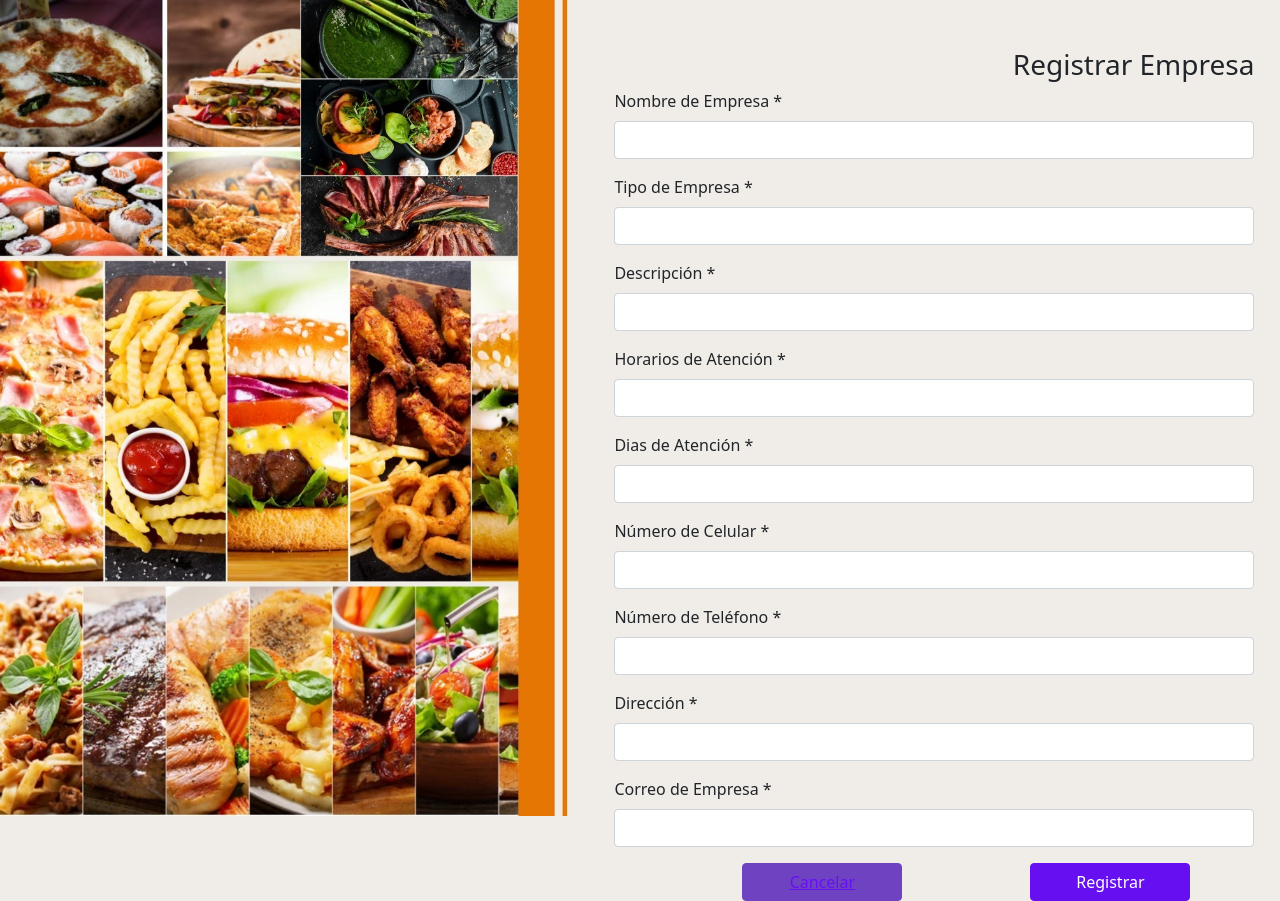
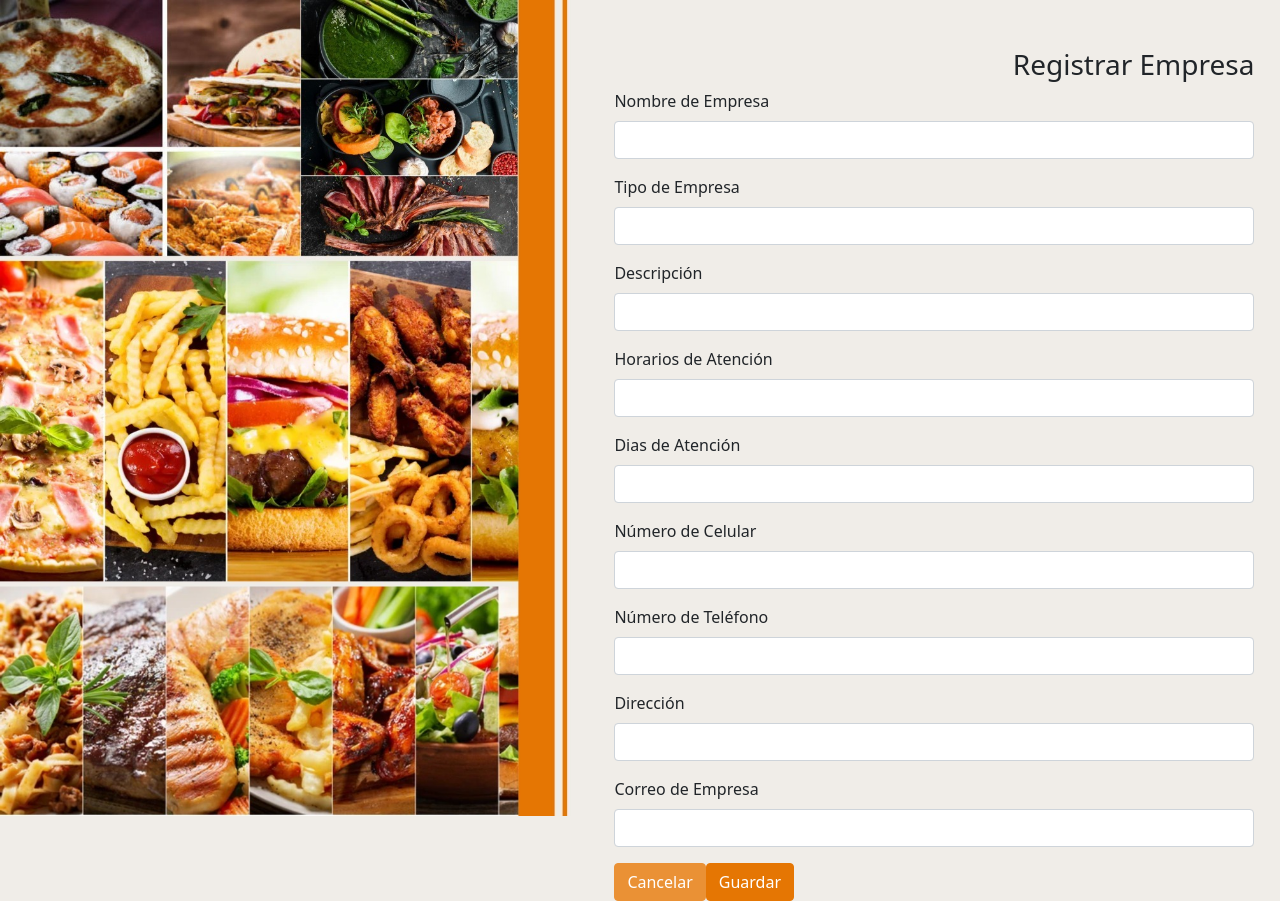
Before and after one commit to melrodriguez1133/FOOD-OFFER-Frontend, a React (Create React App) app: page /create in a window 1280 px wide. Built offline with nearby package versions, Linux system fonts and the light colour scheme; the HTML template or start-up script is replaced by a standard one.

Commit message:
"Colores"

```diff
--- a/src/App.js
+++ b/src/App.js
@@ -19,5 +19,4 @@ function App() {
     </div>
   );
 }
-//<button className='btn btn-primary'>Crear</button>
 export default App;
--- a/src/componentes/CreateRegistrarEmpresa.css
+++ b/src/componentes/CreateRegistrarEmpresa.css
@@ -2,7 +2,7 @@ body{
     background-color: #F0EDE8;
 }
 img {
-    height: 45%;
+    height: auto;
     width: 45%;
 }
 
@@ -17,8 +17,10 @@ img {
     /*margin-bottom: -500px;*/
     margin-left: 48%;
 }
-button{
-    margin-left: 20%;
-    width: 25%;
-    color:#F0EDE8
+#button{
+    direction: rtl;
+    margin-left: 50%;
 }
+h3 {
+    direction: rtl;
+}
--- a/src/componentes/CreateRegistrarEmpresa.js
+++ b/src/componentes/CreateRegistrarEmpresa.js
@@ -43,10 +43,8 @@ const CreateProduct = () => {
             <h3>Registrar Empresa</h3>
             <form onSubmit={store}>
             <div className='mb-3'>
-
-                    <label className='form-label'>Nombre de Empresa *</label>
+                    <label className='form-label'>Nombre de Empresa</label>
                     <input
-                        required
                         value={nombreEmpresa}
                         onChange={ (e)=> setnombreEmpresa(e.target.value)}
                         type='text'
@@ -54,9 +52,8 @@ const CreateProduct = () => {
                     />
                 </div>
                 <div className='mb-3'>
-                    <label className='form-label'>Tipo de Empresa *</label>
+                    <label className='form-label'>Tipo de Empresa</label>
                     <input
-                    required
                         value={tipoNegocioE}
                         onChange={ (e)=> settipoNegocioE(e.target.value)}
                         type='text'
@@ -64,9 +61,8 @@ const CreateProduct = () => {
                     />
                 </div>
                 <div className='mb-3'>
-                    <label className='form-label'>Descripción *</label>
+                    <label className='form-label'>Descripción</label>
                     <input
-                    required
                         value={descripcion}
                         onChange={ (e)=> setdescripcion(e.target.value)}
                         type='text'
@@ -74,9 +70,8 @@ const CreateProduct = () => {
                     />
                 </div>
                 <div className='mb-3'>
-                    <label className='form-label'>Horarios de Atención *</label>
+                    <label className='form-label'>Horarios de Atención</label>
                     <input
-                    required
                         value={horariosAtencion}
                         onChange={ (e)=> sethorariosAtencion(e.target.value)}
                         type='text'
@@ -84,9 +79,8 @@ const CreateProduct = () => {
                     />
                 </div>
                 <div className='mb-3'>
-                    <label className='form-label'>Dias de Atención *</label>
+                    <label className='form-label'>Dias de Atención</label>
                     <input
-                    required
                         value={diasAtencion}
                         onChange={ (e)=> setdiasAtencion(e.target.value)}
                         type='text'
@@ -94,9 +88,8 @@ const CreateProduct = () => {
                     />
                 </div>
                 <div className='mb-3'>
-                    <label className='form-label'>Número de Celular *</label>
+                    <label className='form-label'>Número de Celular</label>
                     <input
-                    required
                         value={numeroCelular}
                         onChange={ (e)=> setnumeroCelular(e.target.value)}
                         type='number'
@@ -104,9 +97,8 @@ const CreateProduct = () => {
                     />
                 </div>
                 <div className='mb-3'>
-                    <label className='form-label'>Número de Teléfono *</label>
+                    <label className='form-label'>Número de Teléfono</label>
                     <input
-                    required
                         value={numeroTelefono}
                         onChange={ (e)=> setnumeroTelefono(e.target.value)}
                         type='number'
@@ -114,9 +106,8 @@ const CreateProduct = () => {
                     />
                 </div>
                 <div className='mb-3'>
-                    <label className='form-label'>Dirección *</label>
+                    <label className='form-label'>Dirección</label>
                     <input
-                    required
                         value={direccion}
                         onChange={ (e)=> setdireccion(e.target.value)}
                         type='text'
@@ -124,26 +115,16 @@ const CreateProduct = () => {
                     />
                 </div>
                 <div className='mb-3'>
-                    <label className='form-label'>Correo de Empresa *</label>
+                    <label className='form-label'>Correo de Empresa</label>
                     <input
-                    required
                         value={correoEmpresa}
                         onChange={ (e)=> setcorreoEmpresa(e.target.value)}
                         type='email'
                         className='form-control'
                     />
-
                 </div>
-                <button
-                className='btn btn-warning'
-                type='reset'
-                >
-                <Link to={`/`} >
-                    Cancelar
-                </Link>
-                </button>
-                <button type='submit' className='btn btn-primary'>Registrar</button>
-
+            <Link to={`/`} className='btn btn-warning'>Cancelar</Link>
+                <button type='submit' className='btn btn-primary'>Guardar</button>
             </form>
         </div>
     </body>
--- a/src/componentes/EditRegistrarEmpresa.css
+++ b/src/componentes/EditRegistrarEmpresa.css
@@ -1,5 +1,5 @@
 img {
-    height: 45%;
+    height: auto;
     width: 45%;
 }
 
--- a/src/componentes/EditRegistrarEmpresa.js
+++ b/src/componentes/EditRegistrarEmpresa.js
@@ -55,7 +55,7 @@ const EditProduct = () => {
     return (
         <body className='body'>
         <div className='imagenEmpresa'>
-                <img className='imagen' src=".\Restaurante.jpeg"/>
+                <img className='imagen' src="\Restaurante.jpeg"/>
         </div>
         <div className="bodyDatos">
         <h3>Editar Empresa</h3>
@@ -142,6 +142,7 @@ const EditProduct = () => {
                 />
             </div>
             <Link to={`/`} className='btn btn-warning'>Cancelar</Link>
+
             <button type='submit' className='btn btn-primary'>Guardar</button>
         </form>
     </div>
--- a/src/componentes/ShowRegistrarEmpresas.js
+++ b/src/componentes/ShowRegistrarEmpresas.js
@@ -41,7 +41,6 @@ const ShowRegistrarEmpresas = () => {
                 </tr>
             </thead>
             <tbody>
-                <div>
                 {RegistrarEmpresas.map((RegistrarEmpresas) => (
                     <tr key={RegistrarEmpresas.id}>
                         <td>{RegistrarEmpresas.nombreEmpresa}</td>
@@ -59,7 +58,6 @@ const ShowRegistrarEmpresas = () => {
                         </td>
                     </tr>
                 ))}
-                </div>
             </tbody>
         </table>
     </div>
```
Also changed, not shown: src/customcss/style.css.
